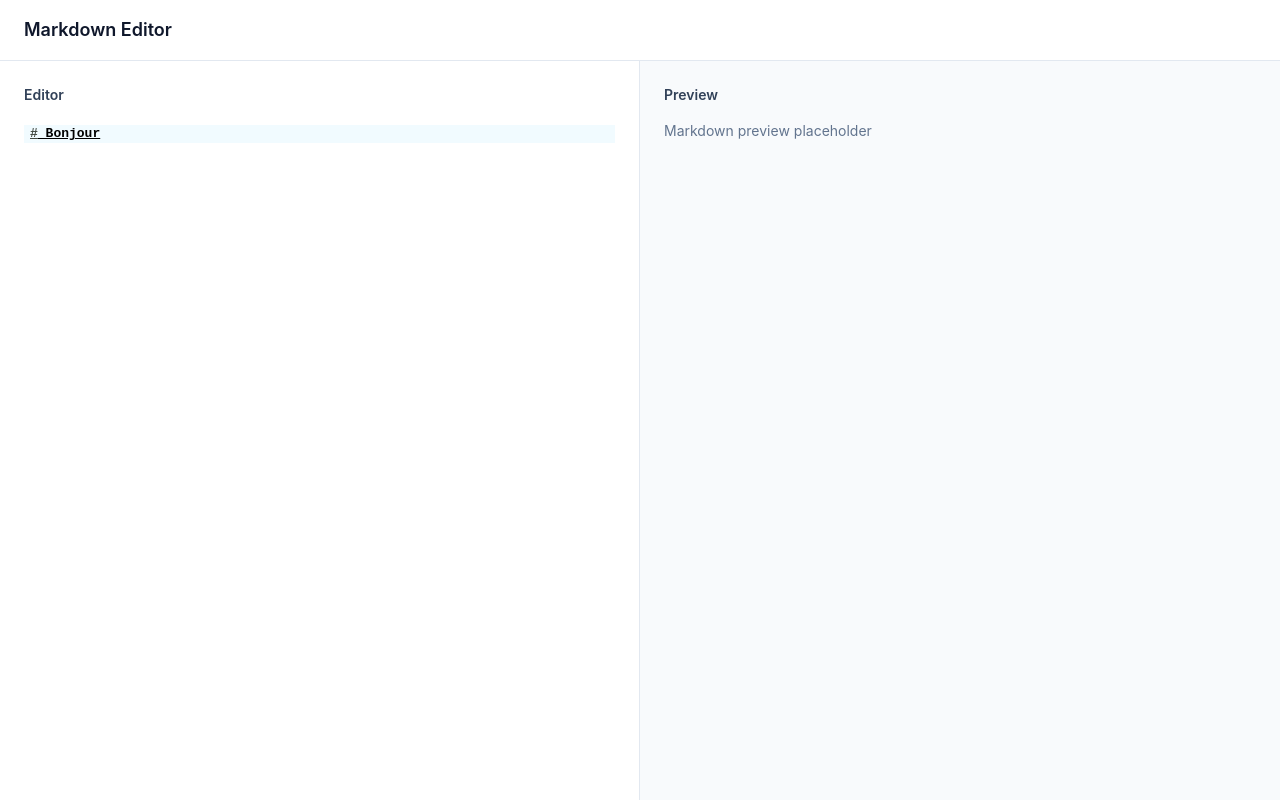
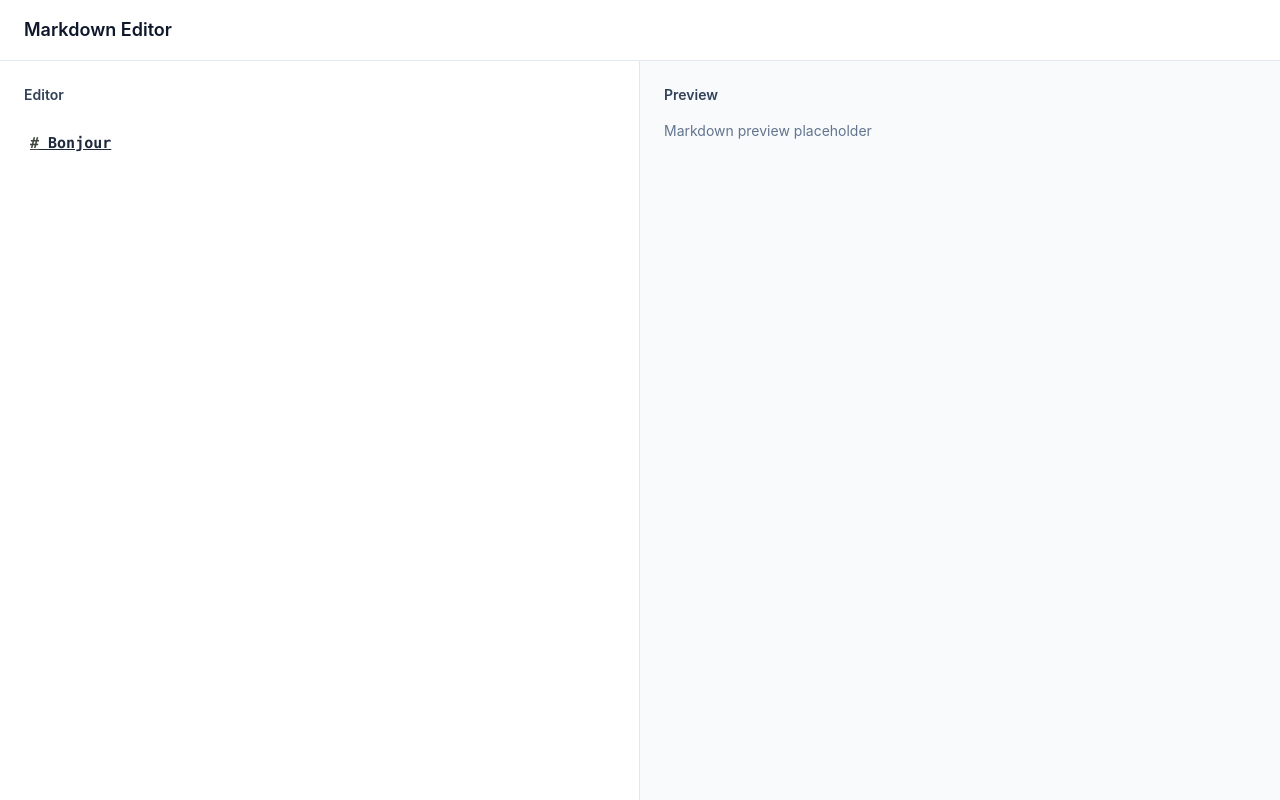
Before and after one commit to Samuel103/Markdown, a React (Vite) app: page / in a window 1280 px wide. Built offline with nearby package versions, Linux system fonts and the light colour scheme.

Commit message:
feat: style markdown editor

```diff
--- a/context/features/06-editor-styling.md
+++ b/context/features/06-editor-styling.md
@@ -16,11 +16,11 @@ Améliorer la lisibilité et l'ergonomie de CodeMirror.
 
 ## Acceptance Criteria
 
-- [ ] L'éditeur est lisible.
-- [ ] Le focus est visible.
-- [ ] Le texte n'est pas collé aux bords.
-- [ ] Le layout ne bouge pas pendant la saisie.
-- [ ] Le composant est prêt à recevoir un thème.
+- [x] L'éditeur est lisible.
+- [x] Le focus est visible.
+- [x] Le texte n'est pas collé aux bords.
+- [x] Le layout ne bouge pas pendant la saisie.
+- [x] Le composant est prêt à recevoir un thème.
 
 ## Depends On
 
--- a/src/components/editor/MarkdownEditor.tsx
+++ b/src/components/editor/MarkdownEditor.tsx
@@ -26,7 +26,7 @@ function MarkdownEditor({ value, onChange }: MarkdownEditorProps) {
           searchKeymap: false,
         }}
         onChange={onChange}
-        className="mt-4 min-h-0 flex-1 [&_.cm-editor]:h-full [&_.cm-scroller]:overflow-auto"
+        className="markdown-editor mt-4 min-h-0 flex-1"
       />
     </section>
   )
--- a/src/index.css
+++ b/src/index.css
@@ -1,4 +1,10 @@
 @import "tailwindcss";
+
+:root {
+  --editor-surface: #ffffff;
+  --editor-text: #1e293b;
+  --editor-muted-text: #64748b;
+}
 
 body {
   margin: 0;
@@ -9,3 +15,38 @@ body,
 #root {
   min-height: 100%;
 }
+
+.markdown-editor .cm-editor {
+  height: 100%;
+  border: 0;
+  background: var(--editor-surface);
+  color: var(--editor-text);
+  font-family: ui-monospace, SFMono-Regular, Menlo, Monaco, Consolas,
+    "Liberation Mono", "Courier New", monospace;
+  font-size: 0.9375rem;
+  line-height: 1.6;
+}
+
+.markdown-editor .cm-editor.cm-focused {
+  outline: none;
+}
+
+.markdown-editor .cm-scroller {
+  overflow: auto;
+  font-family: inherit;
+}
+
+.markdown-editor .cm-content {
+  padding: 0.75rem 0 2rem;
+}
+
+.markdown-editor .cm-activeLine,
+.markdown-editor .cm-activeLineGutter {
+  background: transparent;
+}
+
+.markdown-editor .cm-gutters {
+  border: 0;
+  background: transparent;
+  color: var(--editor-muted-text);
+}
```
